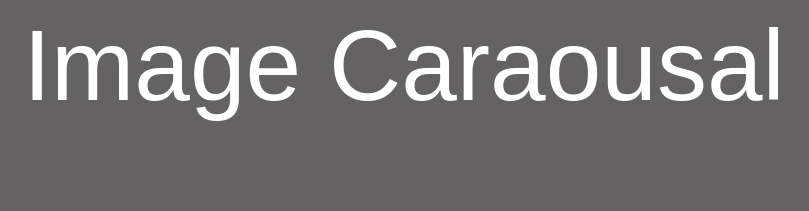
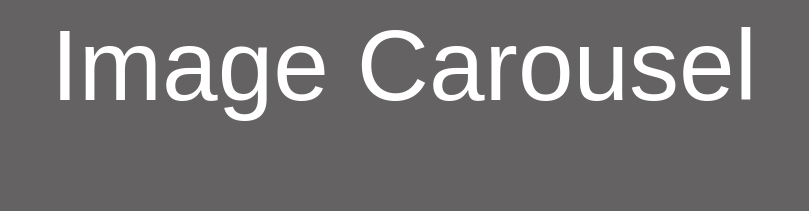
Before and after one commit to rishika570/Image-Caraousal, a plain HTML site: page index.html in a window 1280 px wide. Shown: the top 211 px of the page, without its empty margins (236-1045 px from the left). Drawn offline with Linux system fonts and the light colour scheme.

Commit message:
carousel

```diff
--- a/index.html
+++ b/index.html
@@ -9,7 +9,7 @@
     <script src="./Script.js"></script>
 </head>
 <body>
-   <div id="heading">Image Caraousal</div>
+   <div id="heading">Image Carousel</div>
     <div id="container">
         <div class="navigation">
            <div class="prev btn">&lt;</div>
```
